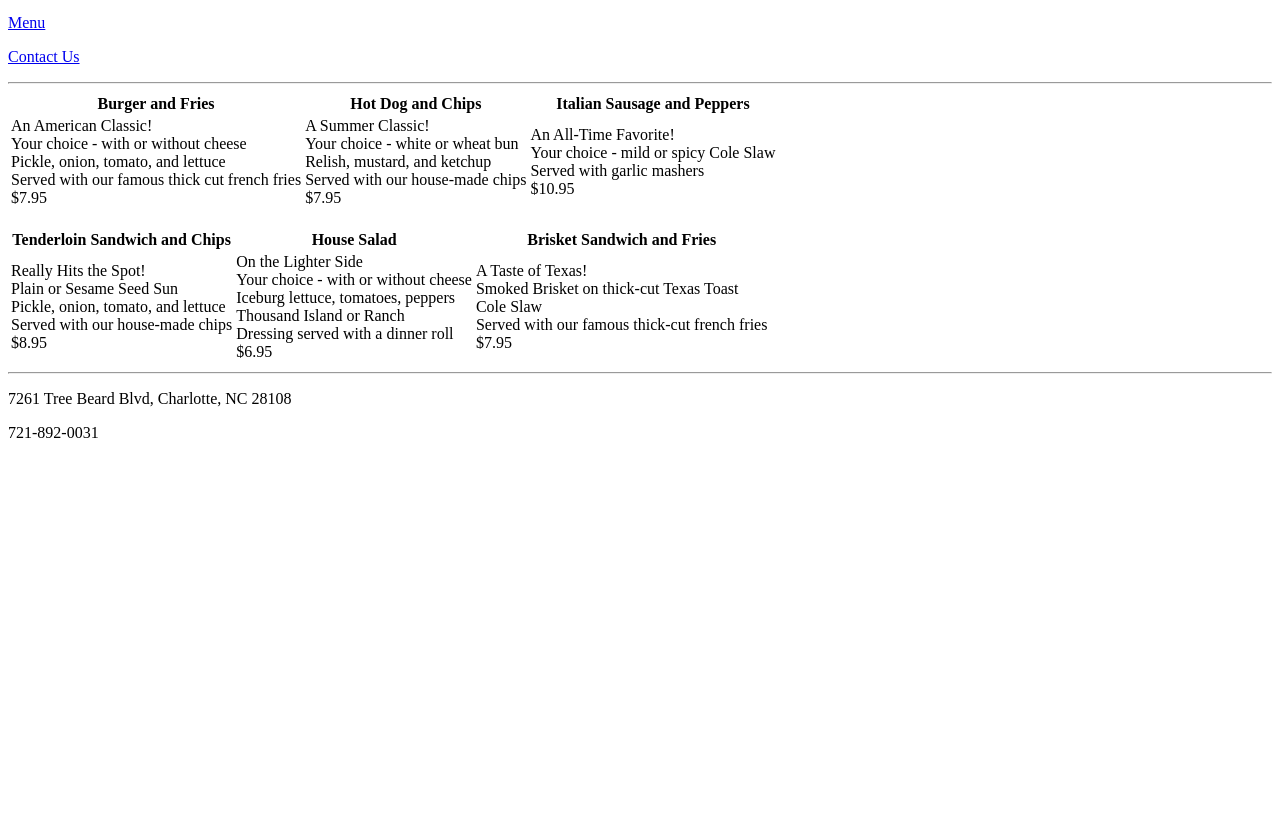
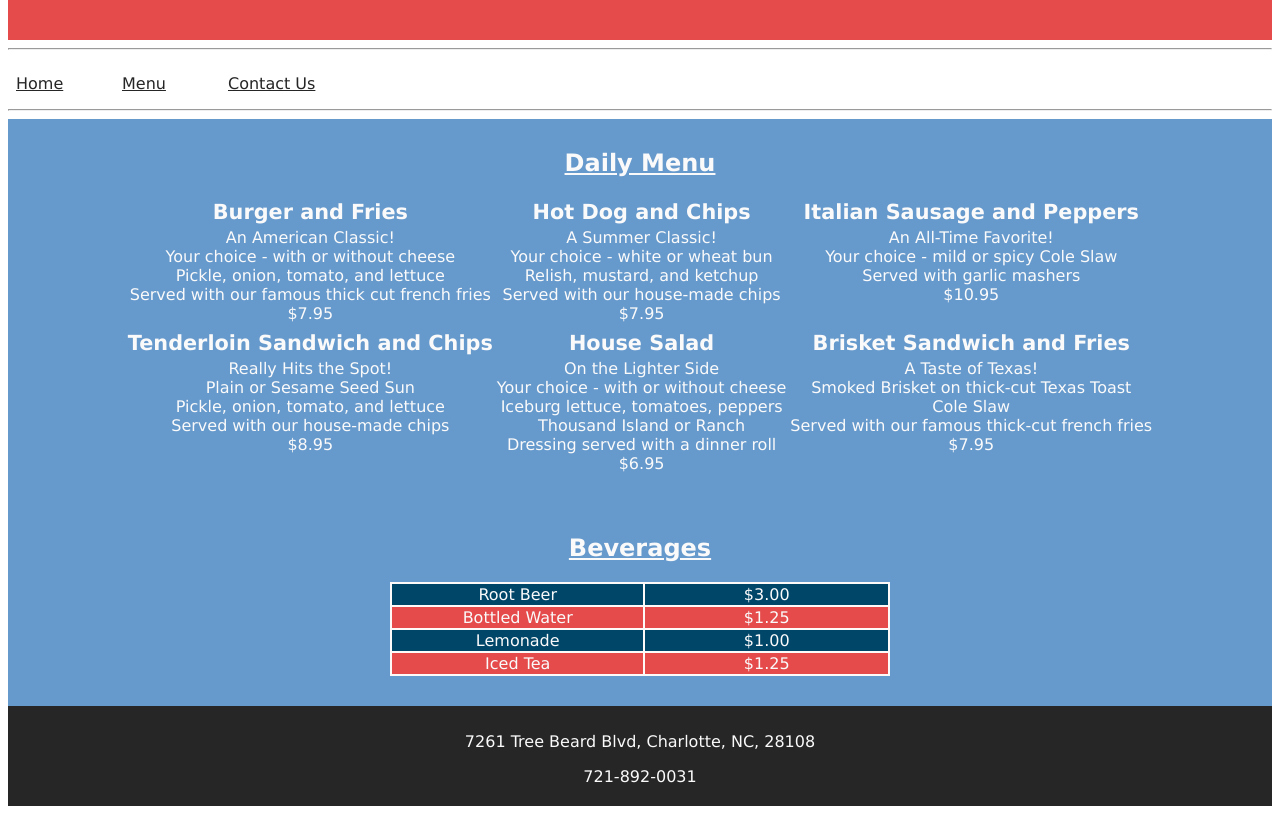
Before and after one commit to gdbecker/gen10Dev10WebDevProject, a plain HTML site: page Coding Practice/restaurant/menu.html in a window 1280 px wide. Shown: the part 118-932 px from the top of the page. Before the commit the page ends 800 px from the top, so only its background shows below. Drawn offline with Linux system fonts and the light colour scheme.

Commit message:
Course Updates

```diff
--- a/Coding Practice/restaurant/contact.html
+++ b/Coding Practice/restaurant/contact.html
@@ -3,7 +3,7 @@
 <!--
 Name: Garrett Becker
 Date Created: 9/12/2019
-Most Recent Revision: 9/12/2019
+Most Recent Revision: 9/18/2019
 
 Restaurant Site
 Contact Us page
@@ -13,6 +13,24 @@ Version 1: HTML
 <html lang="en">
     <head>
         <title>Contact Us</title>
+        <link rel="stylesheet" href="styles/restaurantStyles.css" type="text/css">
+
+        <style>
+            label {
+                font-weight: bold;
+            }
+
+            div {
+                text-align: center;
+            }
+
+            label, input, select, option {
+                padding-top: 5px;
+                padding-bottom: 5px;
+                margin-top: 5px;
+                margin-bottom: 10px;
+            }
+        </style>
     </head>
 
     <body>
@@ -25,11 +43,13 @@ Version 1: HTML
             <p><a href="home.html">Home</a></p>
             <p><a href="menu.html">Menu</a></p>
             <p><a href="contact.html">Contact Us</a></p>
+            <div class="clear-float"></div>
         </nav>
 
         <hr />
 
         <section>
+            <div>
             <form>
                 <label for="name">Name:</label>
                 <input type="text" id="name" name="name"><br/>
@@ -68,11 +88,11 @@ Version 1: HTML
 
                 <input type="submit" name="sendRequest" value="Send Request">
             </form>
+            </div>
         </section>
 
         <footer>
-            <hr />
-            <p>7261 Tree Beard Blvd, Charlotte, NC 28108</p>
+            <p>7261 Tree Beard Blvd, Charlotte, NC, 28108</p>
             <p>721-892-0031</p>
         </footer>
 
--- a/Coding Practice/restaurant/menu.html
+++ b/Coding Practice/restaurant/menu.html
@@ -3,7 +3,7 @@
 <!--
 Name: Garrett Becker
 Date Created: 9/12/2019
-Most Recent Revision: 9/12/2019
+Most Recent Revision: 9/18/2019
 
 Restaurant Site
 Menu page
@@ -13,6 +13,66 @@ Version 1: HTML
 <html lang="en">
     <head>
         <title>Menu</title>
+        <link rel="stylesheet" href="styles/restaurantStyles.css" type="text/css">
+
+        <style>
+            table, th, td {
+                font-family: Lucida Sans Unicode, Lucida Grande, sans-serif;
+                text-align: center;
+                color: #FAFAFA;
+                margin-top: 20px;
+                margin-bottom: 20px;
+                margin-left: auto;
+                margin-right: auto;
+            }
+
+            table.center {
+
+            }
+
+            td {
+                vertical-align:top;
+            }
+
+            thead {
+                font-size: 1.3em;
+            }
+
+            section {
+                background-color: #6699CC;
+                padding-top: 10px;
+                padding-bottom: 10px;
+            }
+
+            h2 {
+                font-family: Lucida Sans Unicode, Lucida Grande, sans-serif;
+                text-align: center;
+                color: #FAFAFA;
+                text-decoration: underline;
+            }
+
+            table.beverages {
+                width: 500px;
+                border: snow solid 2px;
+                border-collapse: collapse;
+                text-align: center;
+            }
+
+            table.beverages td {
+                width: 300px;
+                border: snow solid 2px;
+                border-collapse: collapse;
+                text-align: center;
+            }
+
+            table.beverages tr:nth-child(odd) {
+                background-color: #004669;
+            }
+
+            table.beverages tr:nth-child(even) {
+                background-color: #E54B4B;
+            }
+        </style>
     </head>
 
     <body>
@@ -25,40 +85,78 @@ Version 1: HTML
             <p><a href="home.html">Home</a></p>
             <p><a href="menu.html">Menu</a></p>
             <p><a href="contact.html">Contact Us</a></p>
+            <div class="clear-float"></div>
         </nav>
 
         <hr />
 
         <section>
+            <h2>Daily Menu</h2>
             <table>
+                <thead>
                     <tr>
                         <th>Burger and Fries</th>
                         <th>Hot Dog and Chips</th>
                         <th>Italian Sausage and Peppers</th>
                     </tr>
+                </thead>
+
+                <tbody>
                     <tr>
                         <td>An American Classic!<br/>Your choice - with or without cheese<br/>Pickle, onion, tomato, and lettuce<br/>Served with our famous thick cut french fries<br/>$7.95</td>
                         <td>A Summer Classic!<br/>Your choice - white or wheat bun<br/>Relish, mustard, and ketchup<br/>Served with our house-made chips<br/>$7.95</td>
                         <td>An All-Time Favorite!<br/>Your choice - mild or spicy Cole Slaw<br/>Served with garlic mashers<br/>$10.95</td>
                     </tr>
-            </table><br/>
-            <table>
+                </tbody>
+                    <tr>
+                        <th></th>
+                        <th></th>
+                        <th></th>
+                    </tr>
+                    <thead>
                         <tr>
                             <th>Tenderloin Sandwich and Chips</th>
                             <th>House Salad</th>
                             <th>Brisket Sandwich and Fries</th>
                         </tr>
+                    </thead>
+                <tbody>
                     <tr>
                         <td>Really Hits the Spot!<br/>Plain or Sesame Seed Sun<br/>Pickle, onion, tomato, and lettuce<br/>Served with our house-made chips<br/>$8.95</td>
                         <td>On the Lighter Side<br/>Your choice - with or without cheese<br/>Iceburg lettuce, tomatoes, peppers<br/>Thousand Island or Ranch<br/>Dressing served with a dinner roll <br/>$6.95</td>
                         <td>A Taste of Texas!<br/>Smoked Brisket on thick-cut Texas Toast<br/>Cole Slaw<br/>Served with our famous thick-cut french fries<br/>$7.95</td>
                     </tr>
+                </tbody>
+            </table>
+
+            <br/>
+
+            <h2>Beverages</h2>
+
+            <table class="beverages">
+                <tbody>
+                    <tr>
+                        <td>Root Beer</td>
+                        <td>$3.00</td>
+                    </tr>
+                    <tr>
+                        <td>Bottled Water</td>
+                        <td>$1.25</td>
+                    </tr>
+                    <tr>
+                        <td>Lemonade</td>
+                        <td>$1.00</td>
+                    </tr>
+                    <tr>
+                        <td>Iced Tea</td>
+                        <td>$1.25</td>
+                    </tr>
+                </tbody>
             </table>
         </section>
 
         <footer>
-            <hr />
-            <p>7261 Tree Beard Blvd, Charlotte, NC 28108</p>
+            <p>7261 Tree Beard Blvd, Charlotte, NC, 28108</p>
             <p>721-892-0031</p>
         </footer>
 
--- /dev/null
+++ b/Coding Practice/restaurant/styles/restaurantStyles.css
@@ -0,0 +1,57 @@
+/*
+Creator: Garrett Becker
+Date created: 9/18/2019
+Date last modified: 9/18/2019
+
+Color Scheme
+Dark Imperial Blue: #004669
+Carmine Pink: #E54B4B
+Snow: #FAFAFA
+Livid: #6699CC
+Raisin Black: #262626
+*/
+
+header {
+    background-color: #E54B4B;
+    height: 90px;
+    color: #FAFAFA;
+    text-align: center;
+    font-family: Lucida Sans Unicode, Lucida Grande, sans-serif;
+    font-size: 1.4em;
+    font-variant: small-caps;
+    padding: 10px 10px 50px 10px;
+}
+
+footer {
+    background-color: #262626;
+    height: 70px;
+    color: #FAFAFA;
+    text-align: center;
+    font-family: Lucida Sans Unicode, Lucida Grande, sans-serif;
+    padding: 10px 10px 20px 10px;
+}
+
+nav a{
+    color: #262626;
+    padding: 8px;
+    text-align: left;
+    font-family: Lucida Sans Unicode, Lucida Grande, sans-serif;
+    width: 90px;
+    float:left;
+}
+
+nav a:hover {
+    font-weight: bold;
+}
+
+nav a:visited {
+    color: #E54B4B;
+}
+
+nav a:active {
+    text-decoration: none;
+}
+
+.clear-float {
+    clear:both;
+}
```
Also changed, not shown: Coding Practice/bootstrapExamples/bootstrap-examples.html (+30 -1 lines), Coding Practice/restaurant/home.html (+34 -5 lines), 2 other files. Lines whose indentation alone changed are shown as unchanged.
